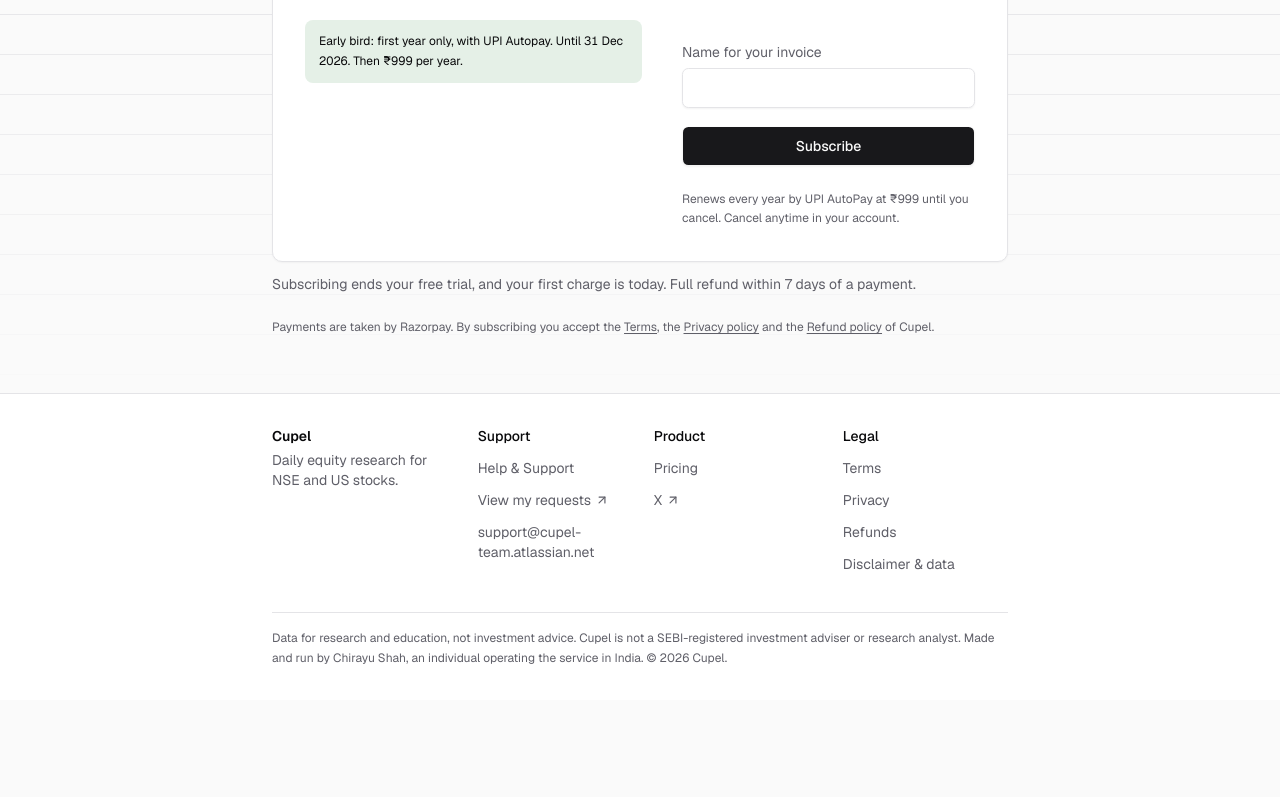
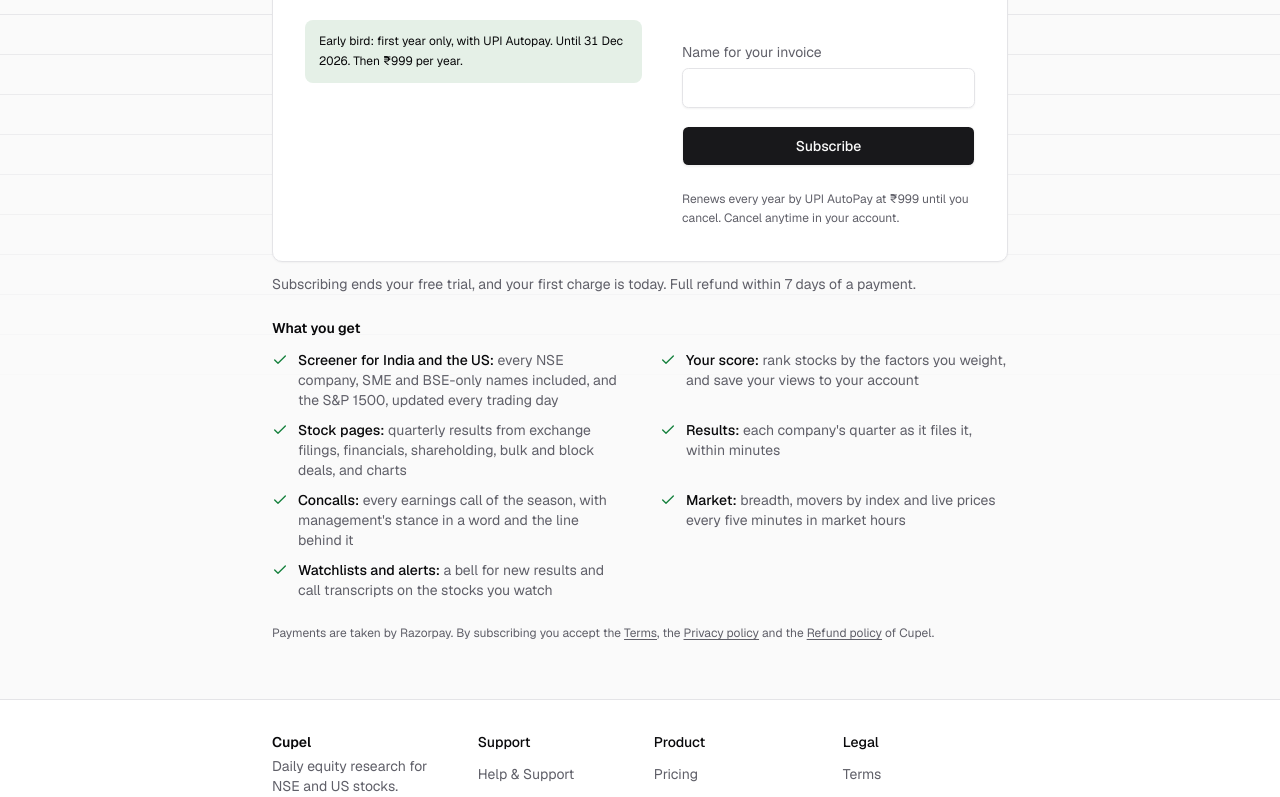
Before and after one commit to nileshshah1807-sys/ai_stock_screener, a Next.js app in the folder dashboard/: page /billing-preview in a window 1280 px wide. Shown: the part 385-1182 px from the top of the page. Before the commit the page ends 1085 px from the top, so only its background shows below. Built offline with nearby package versions, Linux system fonts and the light colour scheme; no server answers.

Commit message:
feat(dashboard): pricing card lists what a subscription includes
One list (lib/plan-includes.mjs) rendered by PricingPlans, so /pricing
(signed in and out) and the landing's pricing show the same lines. Only
features a non-admin viewer sees; a test refuses ratings, advice and Returns.

```diff
--- a/dashboard/components/billing/pricing-plans.tsx
+++ b/dashboard/components/billing/pricing-plans.tsx
@@ -3,8 +3,10 @@
 import { useLayoutEffect, useRef, useState } from "react";
 import gsap from "gsap";
 import { ScrollTrigger } from "gsap/ScrollTrigger";
+import { Check } from "lucide-react";
 
 import { PERIOD_LABEL, planTitle, priceLabel } from "@/lib/billing.mjs";
+import { PLAN_INCLUDES } from "@/lib/plan-includes.mjs";
 import type { Plan } from "@/lib/plans";
 import { cn } from "@/lib/utils";
 
@@ -137,6 +139,20 @@ export function PricingPlans({
       </div>
 
       {note ? <div data-arrive className="mt-3">{note}</div> : null}
+
+      <section data-arrive aria-labelledby="plan-includes" className="mt-6">
+        <h3 id="plan-includes" className="text-sm font-semibold">What you get</h3>
+        <ul className="mt-3 grid gap-x-10 gap-y-2.5 text-sm sm:grid-cols-2">
+          {PLAN_INCLUDES.map(([name, fact]) => (
+            <li key={name} className="flex gap-2.5">
+              <Check aria-hidden className="mt-0.5 size-4 shrink-0 text-brand" />
+              <span>
+                <span className="font-medium">{name}:</span> <span className="text-muted-foreground">{fact}</span>
+              </span>
+            </li>
+          ))}
+        </ul>
+      </section>
     </div>
   );
 }
--- /dev/null
+++ b/dashboard/lib/plan-includes.mjs
@@ -0,0 +1,15 @@
+/**
+ * What a subscription gets, as the plan card shows it everywhere it is sold
+ * (/pricing signed in and out, the landing's pricing). Only what a viewer who
+ * is not an admin can see today: never ratings, the model's rank or score, or
+ * the Returns page (lib/ratings.mjs, lib/tools.ts). The test holds that.
+ */
+export const PLAN_INCLUDES = [
+  ["Screener for India and the US", "every NSE company, SME and BSE-only names included, and the S&P 1500, updated every trading day"],
+  ["Your score", "rank stocks by the factors you weight, and save your views to your account"],
+  ["Stock pages", "quarterly results from exchange filings, financials, shareholding, bulk and block deals, and charts"],
+  ["Results", "each company's quarter as it files it, within minutes"],
+  ["Concalls", "every earnings call of the season, with management's stance in a word and the line behind it"],
+  ["Market", "breadth, movers by index and live prices every five minutes in market hours"],
+  ["Watchlists and alerts", "a bell for new results and call transcripts on the stocks you watch"],
+];
```
Also changed, not shown: 1 other file (tests, documents, lock files or other folders).
